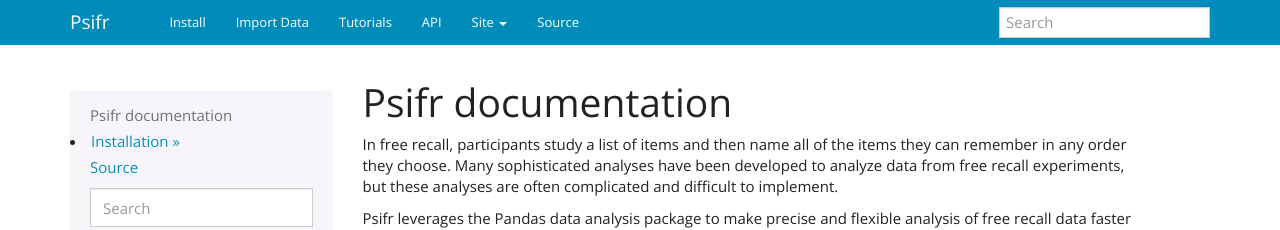
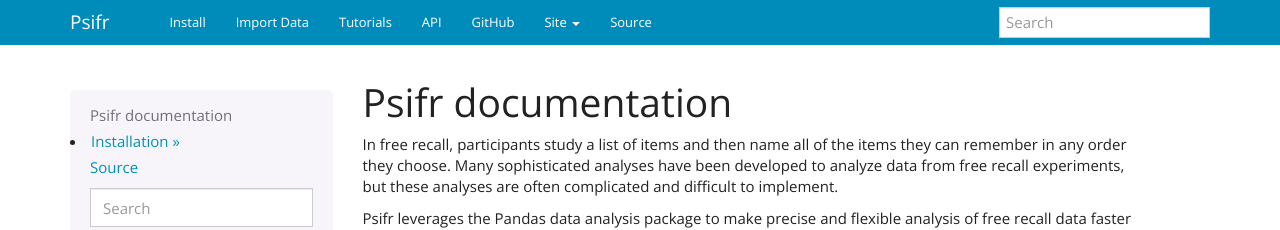
Before and after one commit to mortonne/psifr, a Sphinx documentation site: the page built from source/index.rst, in a window 1280 px wide. Shown: the top 230 px of the page. Built offline with Sphinx 7.4.7, drawn with Linux system fonts in a browser that asks for light colours.

Commit message:
add github link to nav bar

```diff
--- a/source/conf.py
+++ b/source/conf.py
@@ -78,6 +78,7 @@
         ("Import Data", "usage/import"),
         ("Tutorials", "tutorials/overview"),
         ("API", "api/overview"),
+        ("GitHub", "https://github.com/mortonne/psifr", True)
     ],
 
     # Render the next and previous page links in navbar. (Default: true)
```
